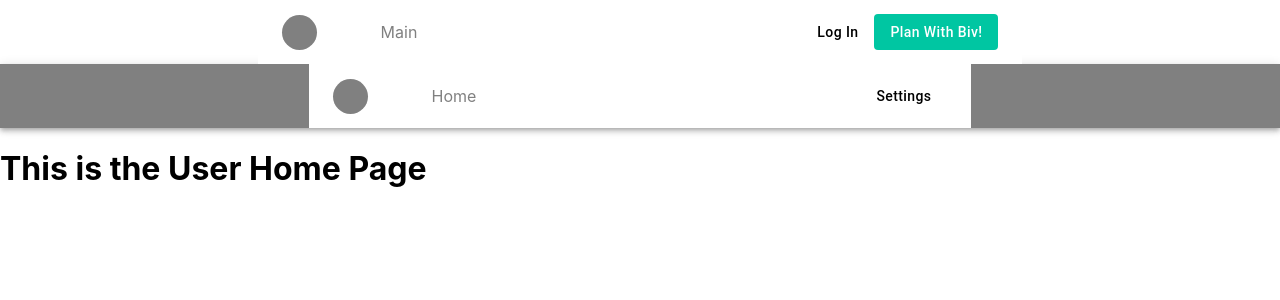
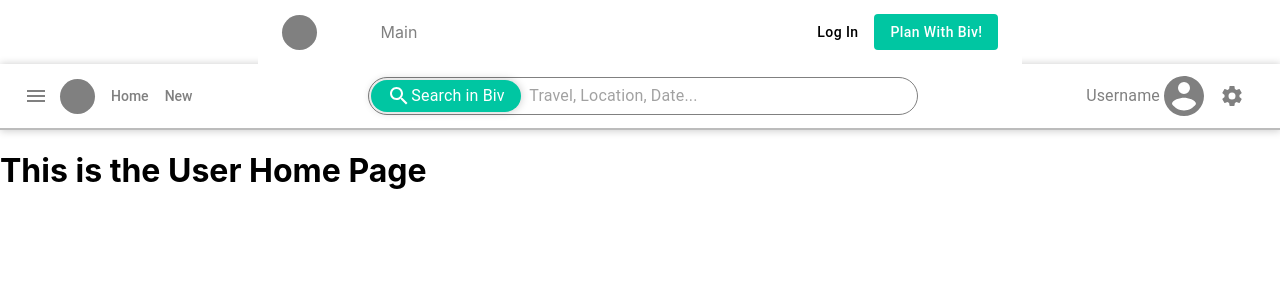
Before and after one commit to AlonsoVS/Biv-web-frontend, a Next.js app: page /home in a window 1280 px wide. Shown: the top 300 px of the page. Built offline with nearby package versions, Linux system fonts and the light colour scheme.

Commit message:
Stylize Navbar

```diff
--- a/components/UserNavbar.js
+++ b/components/UserNavbar.js
@@ -1,13 +1,26 @@
-import { AppBar, Button, IconButton, MenuItem, Toolbar } from '@material-ui/core'
-import { useRouter } from 'next/router'
-import useStyles from '../styles/NavbarStyles'
+import { AppBar, Button, IconButton, InputBase, MenuItem, Toolbar } from '@material-ui/core'
+import Icon from '@mdi/react'
+import { mdiAccountCircle, mdiCog, mdiMenu } from '@mdi/js'
+import MenuIcon from '@material-ui/icons/Menu'
+import SearchIcon from '@material-ui/icons/Search'
+import Typography from '@material-ui/core/Typography'
+import useStyles from '../styles/UserNavbarStyles'
 import Link from 'next/link'
 
 export default function UserNavbar() {
     const classes = useStyles();
+    const shadow = '0px 0px 8px 0.5px rgb(0 0 0 / 20%), inset 0px 0px 0px 0px rgb(0 0 0 / 14%), 0px 0px 0px 0px rgb(0 0 0 / 12%)';
     return(
-        <AppBar position="static" style={ { background: 'grey' } }>
+        <AppBar position="static" style={ { background: 'white', boxShadow: shadow } }>
             <Toolbar className={classes.toolbar}>
+                <div className={classes.selectContainer}>
+                    <IconButton edge="start" className={classes.customUserIcons} color="inherit" aria-label="menu">
+                        <Icon
+                            path={mdiMenu}
+                            title="Menu"
+                            size={1}
+                        />
+                    </IconButton>
                     <IconButton
                         edge="start"
                         className={classes.logoButton}
@@ -15,24 +28,63 @@ export default function UserNavbar() {
                     >
                         <MenuItem />
                     </IconButton>
-                <div className={classes.selectContainer}>
                     <Link
                         className={classes.selectNavButton}
                         href='/home'>
-                        Home
+                        <a className={classes.selectNavButton}>Home</a>
+                    </Link>
+                    <Link
+                        href='/new'>
+                        <a className={classes.selectNavButton}>New</a>
                     </Link>
                 </div>
+
+                <div className={classes.search}>
+                    <div className={classes.searchIcon}>
+                        <SearchIcon />
+                        <Typography className={classes.searchIconText} noWrap>
+                            Search in Biv
+                        </Typography>
+                    </div>
+                    <InputBase
+                        placeholder="Travel, Location, Date..."
+                        classes={{
+                            root: classes.inputRoot,
+                            input: classes.inputInput,
+                        }}
+                        inputProps={{ 'aria-label': 'search' }}
+                    />
+                </div>
+
                 <div className={classes.logContainer}>
-                    <Link href='/settigns'>
-                        <Button
-                            className={classes.loginButton}
-                            color="inherit"
+                    <div className={classes.customUserIcons} aria-label="user-profile">
+                        <Typography className={classes.userName} >
+                            Username
+                        </Typography>
+                        <IconButton
+
+                            color='inherit'
                         >
-                            Settings
-                        </Button>
-                    </Link>
+                            <Icon
+                                path={mdiAccountCircle}
+                                title="User Profile"
+                                size={2}
+                            />
+                        </IconButton>
+                    </div>
+
+                    <IconButton className={classes.customUserIcons} aria-label="settings"
+                    >
+                        <Icon
+                            path={mdiCog}
+                            title="User Profile"
+                            size={1}
+                        />
+                    </IconButton>
+
                 </div>
             </Toolbar>
+            <div className={classes.toolbarDelimiter}/>
         </AppBar>
     );
 }
--- a/package.json
+++ b/package.json
@@ -10,6 +10,8 @@
   "dependencies": {
     "@material-ui/core": "^4.11.3",
     "@material-ui/icons": "^4.11.2",
+    "@mdi/js": "^5.9.55",
+    "@mdi/react": "^1.5.0",
     "next": "^10.0.6",
     "react": "^17.0.1",
     "react-dom": "^17.0.1"
--- /dev/null
+++ b/styles/UserNavbarStyles.js
@@ -0,0 +1,116 @@
+import { makeStyles } from "@material-ui/core"
+
+export default makeStyles({
+    inputInput: {
+        padding: '6px 16px 7px 160px'
+    },
+    inputRoot: {
+        width: '100%'
+    },
+    logContainer: {
+        display: 'flex',
+        "& Button": {
+            textTransform: 'none',
+            padding: '0',
+        },
+        alignItems: 'center',
+    },
+    logoButton: {
+        background: 'grey',
+        height: '35px',
+        width: '35px',
+        margin: '0 1rem 0 0'
+    },
+    loginButton: {
+        background: 'white',
+        color: 'black',
+    },
+    root: {
+        flexGrow: 1,
+    },
+    search: {
+        color: 'grey',
+        position: 'relative',
+        borderRadius: '32px',
+        backgroundColor: 'white',
+        '&:hover': {
+            backgroundColor: '#00c6a214',
+        },
+        alignItems: 'center',
+        display: 'flex',
+        border: 'grey 1.5px solid',
+        margin: 'auto',
+        width: '550px',
+        height: '38px'
+    },
+    searchIcon: {
+        color: 'white',
+        cursor: 'pointer',
+        borderRadius: '32px',
+        background: 'rgb(0,198,162)',
+        padding: '1rem',
+        height: '30px',
+        marginLeft: '2px',
+        position: 'absolute',
+        pointerEvents: 'none',
+        display: 'flex',
+        alignItems: 'center',
+        justifyContent: 'center',
+        boxShadow: '0px 0px 8px 0.4px rgb(0 0 0 / 20%), inset 0px 0px 0px 0px rgb(0 0 0 / 14%), 0px 0px 0px 0px rgb(0 0 0 / 12%)',
+    },
+    selectContainer: {
+        color: 'grey',
+        display: 'flex',
+        alignItems: 'center',
+        '& Button': {
+            '& hover': {
+                color: 'white'
+            }
+        }
+    },
+    selectNavButton: {
+        color: 'grey',
+        margin: '0rem 1rem 0rem 0rem',
+        fontFamily: '"Roboto", "Helvetica", "Arial", sans-serif',
+        fontSize: '14px',
+        fontWeight: 500,
+        "&:focus": {
+            color: 'rgb(45,168,146)'
+        },
+        "&:hover": {
+            color: 'rgb(0,198,162)',
+            textDecoration: 'none'
+        }
+    },
+    signUpButton: {
+        background: 'rgb(0,198,162)',
+        width: 'max-content',
+        "&:hover": {
+            background: 'rgb(45,168,146)'
+        }
+    },
+    toolbar: {
+        background: 'white',
+        display: 'flex',
+        justifyContent: 'space-between',
+    },
+    toolbarDelimiter: {
+        background: '#bcbcbc',
+        height: '1.5px',
+        width: '100%',
+    },
+    userName: {
+        marginLeft: '8px'
+    },
+    customUserIcons: {
+        color: 'grey',
+        display: 'flex',
+        alignItems: 'center',
+        "&:hover": {
+            color: 'rgb(0,198,162)',
+        },
+        cursor: 'pointer',
+        margin: '0px 12px 0px 0',
+        padding: '0'
+    }
+});
```
Also changed, not shown: 1 other file (tests, documents, lock files or other folders). Lines whose indentation alone changed are shown as unchanged.
